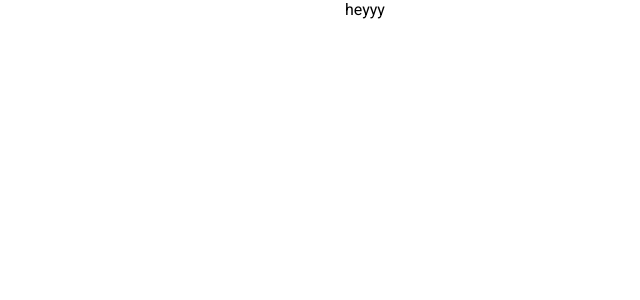
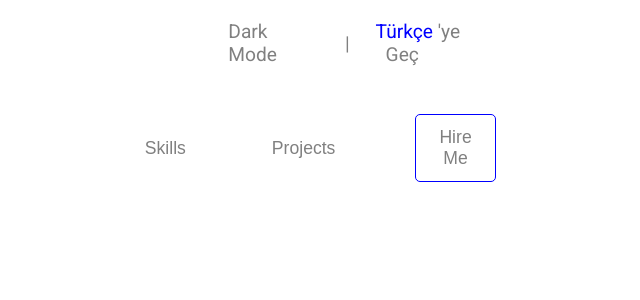
Before and after one commit to murathanabanoz/Frontend-Challenge, a React (Vite) app: page / in a window 1280 px wide. Shown: the top 300 px of the page, without its empty margins (283-923 px from the left). Built offline with nearby package versions, Linux system fonts and the light colour scheme.

Commit message:
header uptated

```diff
--- a/src/components/Header.jsx
+++ b/src/components/Header.jsx
@@ -1,11 +1,24 @@
+import React from "react";
 import "../css/header.css";
 
-function Header() {
+const Header = () => {
   return (
-    <>
-      <div className="header">heyyy</div>
-    </>
+    <div className="header">
+      <div className="header-top">
+        <span className="dark-mode-span">Dark Mode</span>
+        <span className="divider">|</span>
+        <span>
+          <span style={{ color: "blue", marginLeft: "-10px" }}>Türkçe</span> 'ye
+          Geç
+        </span>
+      </div>
+      <div className="header-bottom">
+        <button className="skills-btn">Skills</button>
+        <button className="projects-btn">Projects</button>
+        <button className="hire-me-btn">Hire Me</button>
+      </div>
+    </div>
   );
-}
+};
 
 export default Header;
--- a/src/css/header.css
+++ b/src/css/header.css
@@ -1,6 +1,114 @@
 .header {
+  width: 70%;
+  margin: 0 auto;
+  padding: 20px 0;
+}
+
+.header-top,
+.header-bottom {
   display: flex;
-  flex-direction: column;
-  margin: 0 auto;
-  width: 60%;
+  justify-content: flex-end;
+  align-items: center;
+  color: grey;
+  font-size: 1.2rem;
+  gap: 1rem;
 }
+
+.header-top {
+  margin-bottom: 20px;
+}
+.header-bottom {
+  margin-top: 3rem;
+  gap: 4rem;
+}
+
+.header-top span {
+  margin-left: 10px;
+}
+
+.dark-mode-span {
+  cursor: pointer;
+}
+
+.dark-mode-span:hover {
+  color: black;
+  transition: all 0.5s;
+}
+
+.header-top .divider {
+  margin: 0 10px;
+}
+
+.header-bottom button {
+  margin-left: 10px;
+}
+.skills-btn,
+.projects-btn,
+.hire-me-btn {
+  border: none;
+  background-color: inherit;
+  font-size: 1.1rem;
+  color: grey;
+  cursor: pointer;
+}
+
+.skills-btn:hover {
+  color: black;
+  transition: all 0.5s;
+}
+.projects-btn:hover {
+  color: black;
+  transition: all 0.5s;
+}
+
+.hire-me-btn:hover {
+  color: blue;
+  transition: all 0.5s;
+}
+
+.hire-me-btn {
+  border: 1px solid blue;
+  padding: 12px 23px;
+  border-radius: 5px;
+}
+
+body.dark-mode {
+  background-color: black;
+  color: white;
+}
+
+body.dark-mode .skills-btn:hover,
+body.dark-mode .projects-btn:hover,
+body.dark-mode .hire-me-btn:hover {
+  color: white;
+}
+
+.header-top .dark-mode-toggle {
+  display: flex;
+  align-items: center;
+  cursor: pointer;
+}
+
+.header-top .dark-mode-toggle span {
+  margin-left: 10px;
+  transition: transform 0.3s ease;
+}
+.header-top .dark-mode-toggle .icon {
+  transition: transform 0.3s ease;
+}
+
+.header-top .dark-mode-toggle .moon-icon {
+  transform: translateX(0);
+}
+
+.header-top .dark-mode-toggle .sun-icon {
+  transform: translateX(-20px);
+}
+
+.header-top .dark-mode-toggle .moon-icon.active {
+  transform: translateX(-20px);
+}
+
+.header-top .dark-mode-toggle .sun-icon.active {
+  transform: translateX(0);
+}
```
